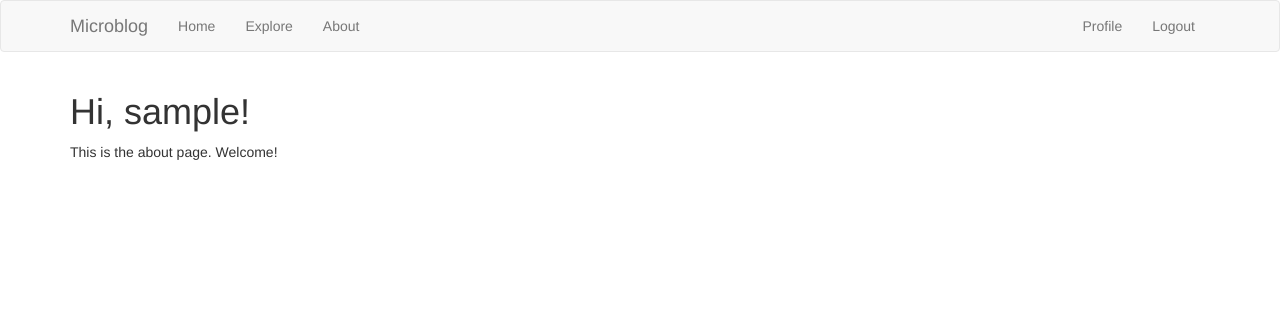
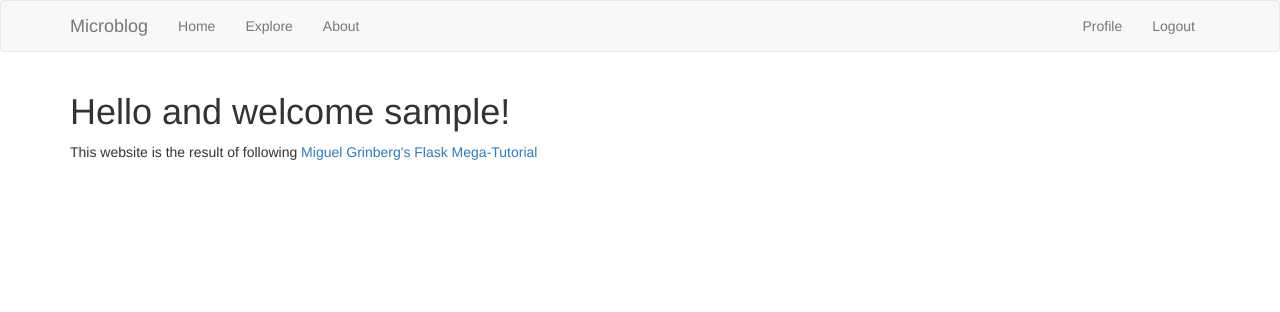
Before and after one commit to lobaek/Flask-megatutorial, a Flask app: page /about in a window 1280 px wide. Shown: the top 312 px of the page. Run offline with Flask 2, Linux system fonts and the light colour scheme; the visitor is signed in with stand-in values (Sample User, id 1); data comes from the database, SQL or seed files in the repository; both versions use the stored data as it was after the commit; some libraries are stand-ins or nearby versions.

Commit message:
testing about

```diff
--- a/app/templates/about.html
+++ b/app/templates/about.html
@@ -1,6 +1,7 @@
 {% extends "base.html" %}
 
 {% block app_content %}
-        <h1>Hi, {{ current_user.username }}!</h1>
-        <div><p> This is the about page. Welcome!</b></p></div>
+        <h1>Hello and welcome {{ current_user.username }}!</h1>
+
+	<div><p> This website is the result of following <a href="https://blog.miguelgrinberg.com/post/the-flask-mega-tutorial-part-i-hello-world"</a>Miguel Grinberg's Flask Mega-Tutorial</p></div>
 {% endblock %}
```
Also changed, not shown: app.db, 1 other file.
